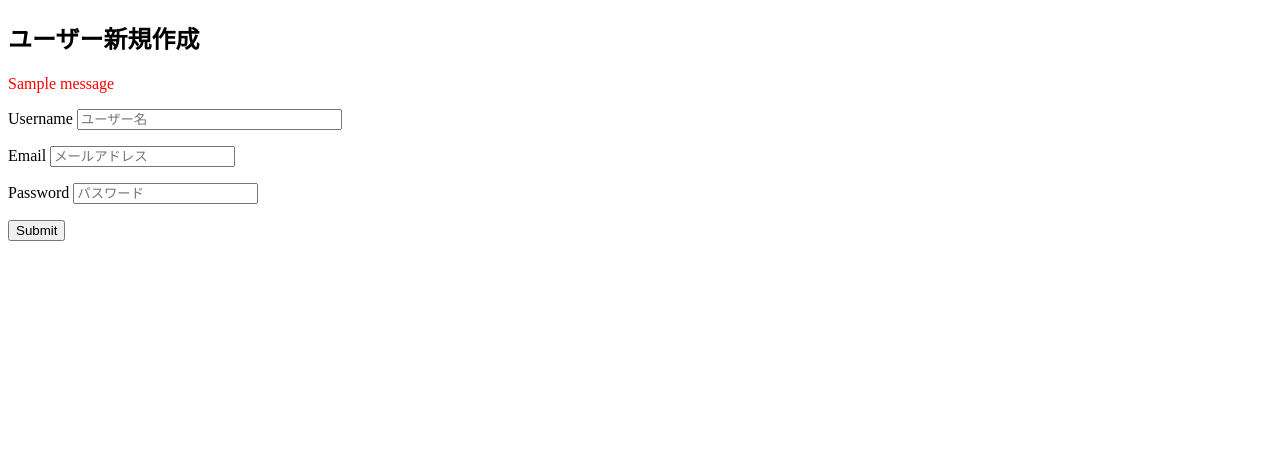
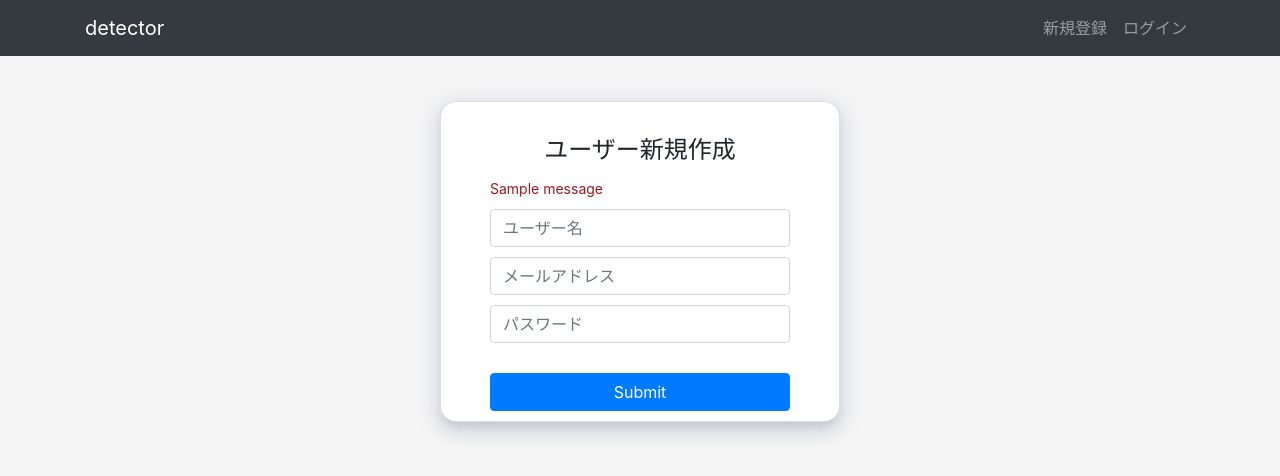
Before and after one commit to taktiks2/flaskbook, a Flask app: template apps/auth/templates/auth/signup.html in a window 1280 px wide. Shown: the top 476 px of the page. Run offline with Flask 2, Linux system fonts and the light colour scheme; the template is opened without the code that fills it, so the values that code supplies are empty, except form fields; tables that the repository leaves empty hold one stand-in row (values such as "Sample post"); one stand-in notice (Sample message) is shown; form fields are guessed from the names that the template uses.

Commit message:
Make login.html and signup.html optimized for bootstrap

```diff
--- a/apps/auth/templates/auth/signup.html
+++ b/apps/auth/templates/auth/signup.html
@@ -1,40 +1,28 @@
-{% extends "auth/base.html" %}
+{% extends "detector/base.html" %}
 {% block title %}ユーザー新規作成{% endblock %}
 {% block content %}
-<h2>ユーザー新規作成</h2>
-<form
- action="{{ url_for('auth.signup') }}"
- method="POST"
- novalidate="novalidate"
-	>
+<div class="mx-auto dt-auth-main">
+	<div class="card dt-auth-main">
+		<header>ユーザー新規作成</header>
+		<section>
+			<form
+			 method="POST"
+			 action="{{ url_for('auth.signup', next=request.args.get('next')) }}"
+			 class="form-signin"
+			>
 
-	{% for message in get_flashed_messages() %}
-	<p style="color: red;">{{ message }}</p>
-	{% endfor %}
+				{{ form.csrf_token }}
 
-	{{ form.csrf_token }}
+				{% for message in get_flashed_messages() %}
+				<div class="dt-auth-flash">{{ message }}</div>
+				{% endfor %}
 
-	<p>
-		{{ form.username.label }}
-		{{ form.username(size=30, placeholder="ユーザー名") }}
-	</p>
-	{% for error in form.username.errors %}
-	<span style="color: red;">{{ error }}</span>
-	{% endfor %}
-	<p>
-		{{ form.email.label }}
-		{{ form.email(placeholder="メールアドレス") }}
-	</p>
-	{% for error in form.email.errors %}
-	<span style="color: red;">{{ error }}</span>
-	{% endfor %}
-	<p>
-		{{ form.password.label }}
-		{{ form.password(placeholder="パスワード") }}
-	</p>
-	{% for error in form.password.errors %}
-	<span style="color: red;">{{ error }}</span>
-	{% endfor %}
-	<p>{{ form.submit() }}</p>
-</form>
+				{{ form.username(size=30,class="form-control dt-auth-input", placeholder="ユーザー名") }}
+				{{ form.email(class="form-control dt-auth-input", placeholder="メールアドレス") }}
+				{{ form.password(class="form-control dt-auth-input", placeholder="パスワード") }}
+				{{ form.submit(class="btn btn-md btn-primary btn-block dt-auth-btn") }}
+			</form>
+		</section>
+	</div>
+</div>
 {% endblock %}
--- a/apps/auth/views.py
+++ b/apps/auth/views.py
@@ -39,7 +39,7 @@ def signup():
         # GETパラメータにnextキーが存在し、値がない場合はユーザーの一覧ページへリダイレクトする
         next_ = request.args.get("next")
         if next_ is None or not next_.startswith("/"):
-            next_ = url_for("crud.users")
+            next_ = url_for("detector.index")
         return redirect(next_)
     return render_template("auth/signup.html", form=form)
 
@@ -53,7 +53,7 @@ def login():
         # ユーザーが存在しパスワードが一致する場合はログインを許可する
         if user is not None and user.verify_password(form.password.data):
             login_user(user)
-            return redirect(url_for("crud.users"))
+            return redirect(url_for("detector.index"))
 
         # ログイン失敗メッセージを設定する
         flash("メールアドレスかパスワードが不正です")
--- a/apps/detector/templates/detector/base.html
+++ b/apps/detector/templates/detector/base.html
@@ -13,6 +13,41 @@
 	/>
 </head>
 <body>
+	<!-- ナビゲーションバーの作成 -->
+	<nav class="navbar navbar-expand-lg navbar-dark bg-dark">
+		<divi class="container">
+		<a class="navbar-brand" href="{{ url_for('detector.index') }}">
+			detector
+		</a>
+		<ul class="navbar-nav">
+			{% if current_user.is_authenticated %}
+			<li class="nav-item">
+				<span class="nav-link">
+					{{ current_user.username }}
+				</span>
+			</li>
+			<li class="nav-item">
+				<a class="nav-link" href="{{ url_for('auth.logout') }}">
+					ログアウト
+				</a>
+			</li>
+			{% else %}
+			<li class="nav-item">
+				<a class="nav-link" href="{{ url_for('auth.signup') }}">
+					新規登録
+				</a>
+			</li>
+			<li class="nav-item">
+				<a class="nav-link" href="{{ url_for('auth.login') }}">
+					ログイン
+				</a>
+			</li>
+			{% endif %}
+		</ul>
+		</div>
+	</nav>
+	<section class="container">
 	{% block content %}{% endblock %}
+	</section>
 </body>
 </html>
```
Also changed, not shown: apps/auth/templates/auth/login.html (+13 -21 lines), local.sqlite, 1 other file.
